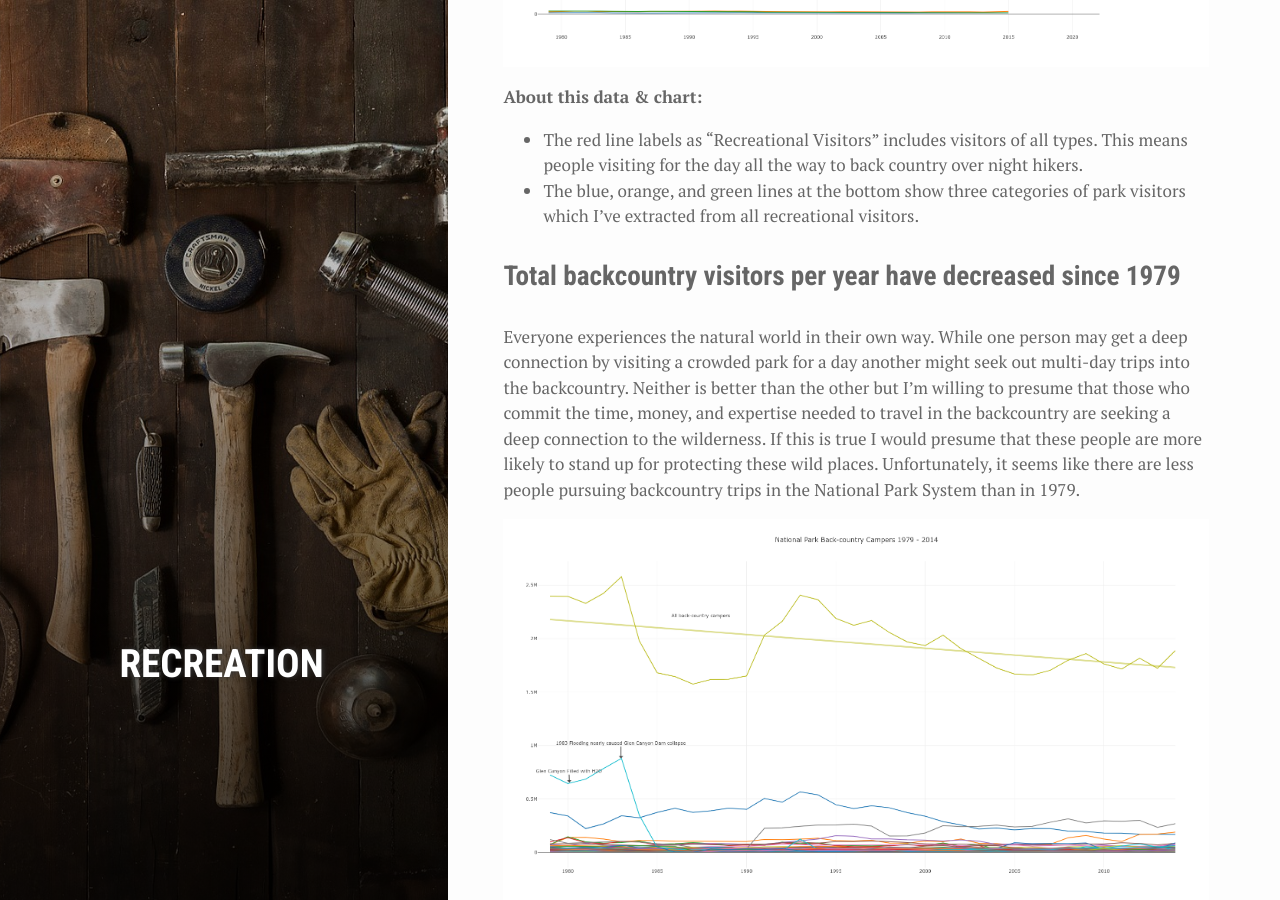
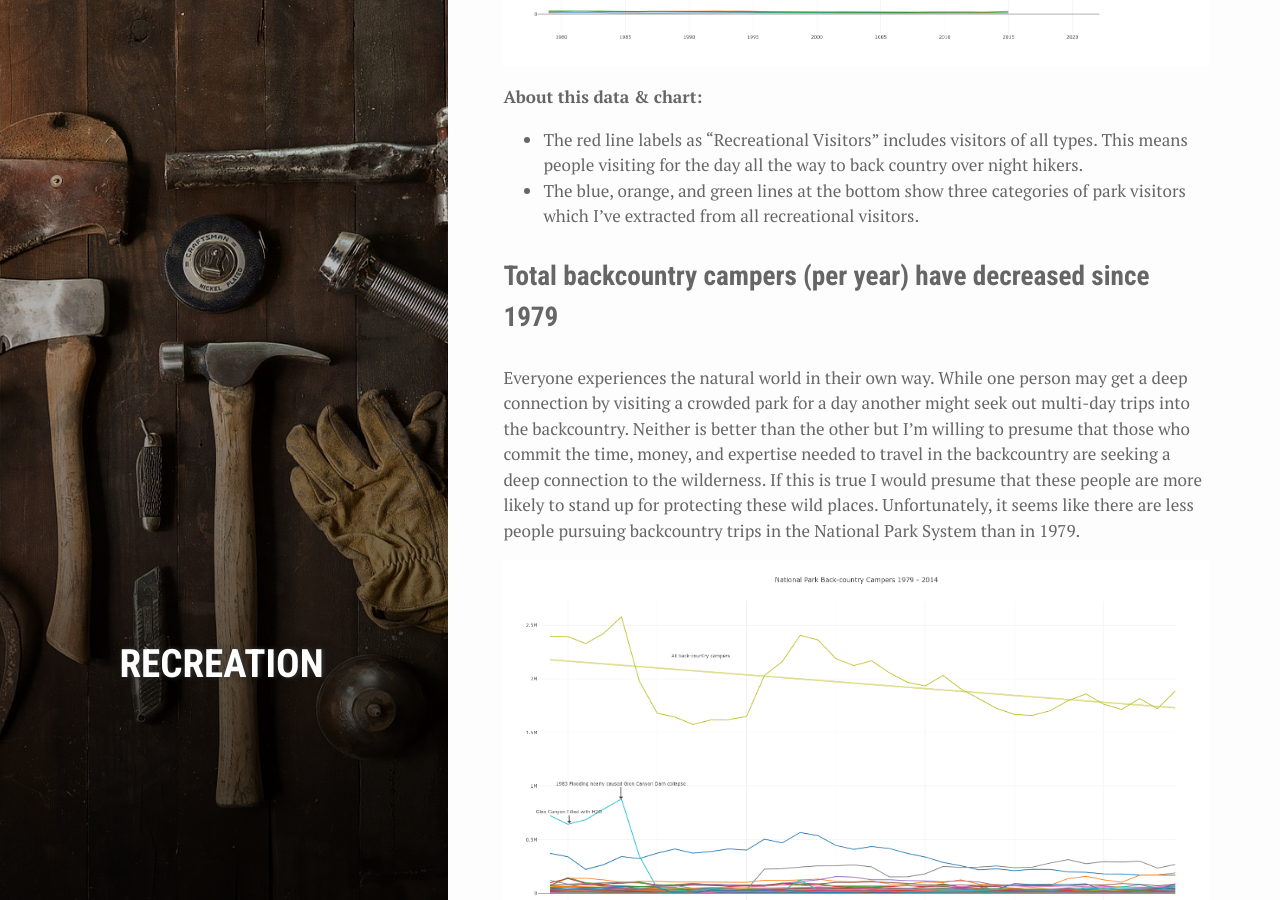
Before and after one commit to justinlewis/jmapping, a Jekyll site: the page built from _posts/2019-03-23-backcountry-recreation-patterns.markdown, in a window 1280 px wide and 900 px high, scrolled down 1307 px. Built offline with Jekyll 4.4.1, drawn with Linux system fonts in a browser that asks for light colours; nearby versions of some CDN libraries; comment, search, counter and statistics services are not loaded.

Commit message:
Update 2019-03-23-backcountry-recreation-patterns.markdown

```diff
--- a/_posts/2019-03-23-backcountry-recreation-patterns.markdown
+++ b/_posts/2019-03-23-backcountry-recreation-patterns.markdown
@@ -31,7 +31,7 @@ This isn't a surprise. Those that have visited a National Park, especially one o
 * The blue, orange, and green lines at the bottom show three categories of park visitors which I've extracted from all recreational visitors.
 
 
-### Total backcountry visitors per year have decreased since 1979
+### Total backcountry campers (per year) have decreased since 1979
 Everyone experiences the natural world in their own way. While one person may get a deep connection by visiting a crowded park for a day another might seek out multi-day trips into the backcountry. Neither is better than the other but I'm willing to presume that those who commit the time, money, and expertise needed to travel in the backcountry are seeking a deep connection to the wilderness. If this is true I would presume that these people are more likely to stand up for protecting these wild places. Unfortunately, it seems like there are less people pursuing backcountry trips in the National Park System than in 1979.
 
 [![climber]({{ site.images | relative_url }}/NationalParkBack-countryCampers1979-2014.png)]({{ site.images | relative_url }}/NationalParkBack-countryCampers1979-2014.png)
```
